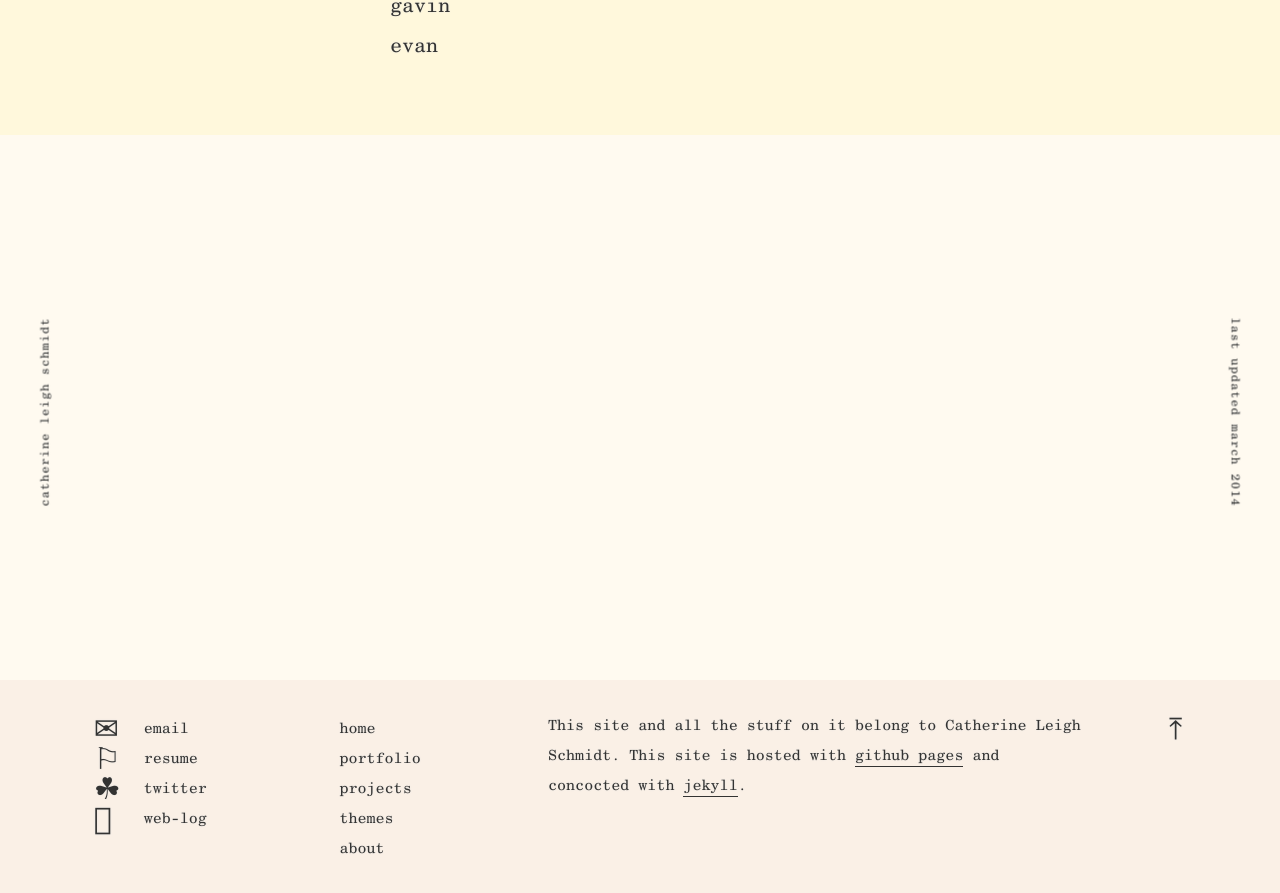
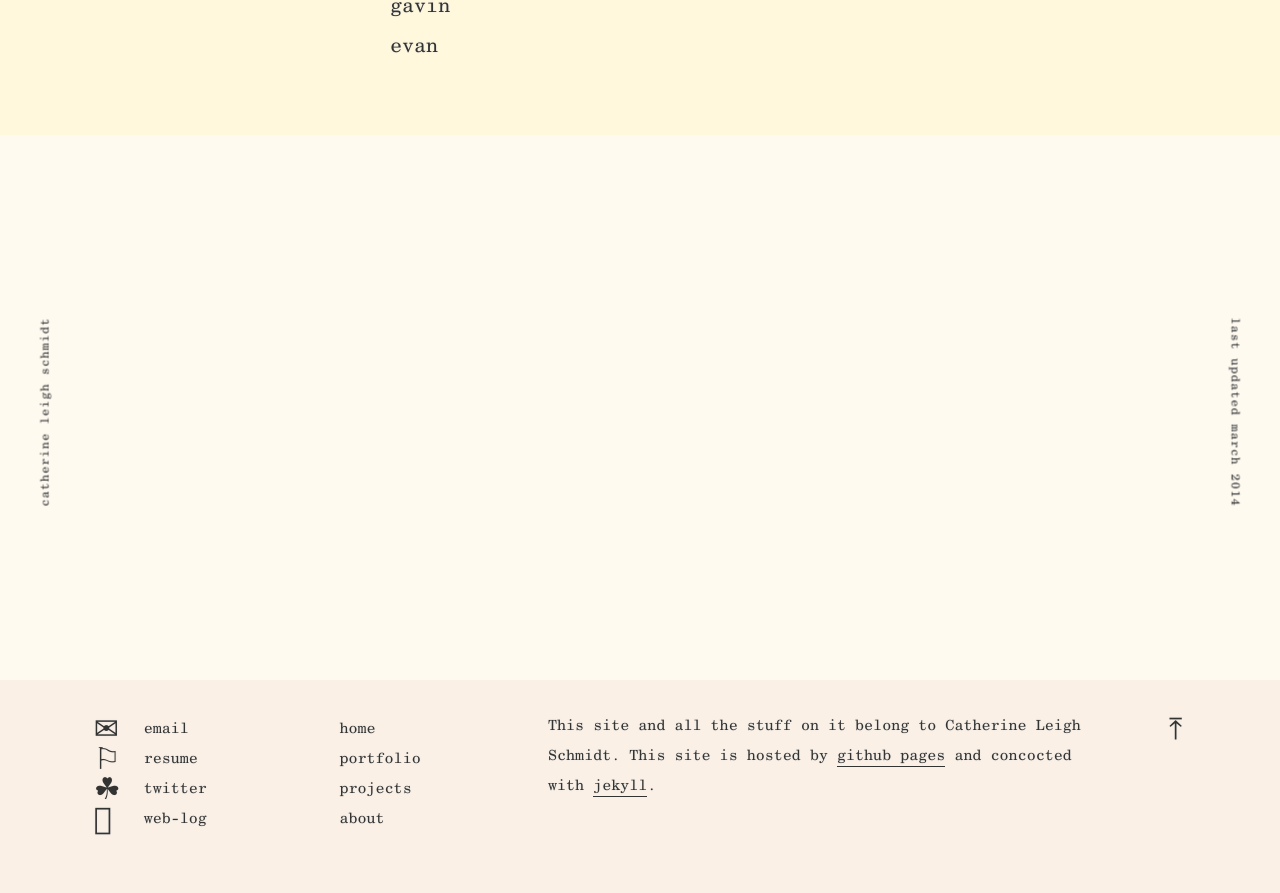
Before and after one commit to cathschmidt/cathschmidt.github.io, a Jekyll site: the page index.html, which Jekyll copies as it is, in a window 1280 px wide and 900 px high, scrolled down 2900 px. Shown: the top 893 px of the window. Built offline with Jekyll 4.4.1, drawn with Linux system fonts in a browser that asks for light colours.

Commit message:
footer links, favicon

```diff
--- a/_includes/footer.html
+++ b/_includes/footer.html
@@ -10,9 +10,9 @@
 		<ul>
 			<li><a href="http://cath.land">home</a></li>
 			<li><a href="http://cath.land/portfolio">portfolio</a></li>
-			<li><a href="http://cath.land/projects">projects</a></li>
-			<li><a href="http://cath.land/themes">themes</a></li>
-			<li><a href="http://cath.land/about">about</a></li>
+			<li><a href="http://cath.land/#two">projects</a></li>
+			<!-- <li><a href="http://cath.land/themes">themes</a></li> -->
+			<li><a href="http://cath.land/#one">about</a></li>
 		</ul>
 	</div>
 	<div id="contact">
--- a/_layouts/default.html
+++ b/_layouts/default.html
@@ -2,7 +2,7 @@
 <head>
 
 	<link rel="stylesheet" href="http://cath.land/style.css">
-	<link rel='shortcut icon' type='image/x-icon' href='favicon2.ico' />
+	<link rel='shortcut icon' type='image/x-icon' href='http://cath.land/favicon2.ico' />
 		<title>{{ page.title }}</title>
 		{% include top-js.html %}
 </head>
--- a/index.html
+++ b/index.html
@@ -144,16 +144,16 @@
 		&#10514;
 	</div>
 	<div id="attrib">
-		<p>This site and all the stuff on it belong to Catherine Leigh Schmidt. This site is hosted with <a href="http://pages.github.com/">github pages</a> and concocted with <a href="http://jekyllrb.com/Jekyll" target="_blank">jekyll</a>.
+		<p>This site and all the stuff on it belong to Catherine Leigh Schmidt. This site is hosted by <a href="http://pages.github.com/">github pages</a> and concocted with <a href="http://jekyllrb.com/Jekyll" target="_blank">jekyll</a>.
 	</div>
 
 	<div id="nav">
 		<ul>
 			<li><a href="http://cath.land">home</a></li>
 			<li><a href="http://cath.land/portfolio">portfolio</a></li>
-			<li><a href="http://cath.land/projects">projects</a></li>
-			<li><a href="http://cath.land/themes">themes</a></li>
-			<li><a href="http://cath.land/about">about</a></li>
+			<li><a href="http://cath.land/#two">projects</a></li>
+			<!-- <li><a href="http://cath.land/themes">themes</a></li> -->
+			<li><a href="http://cath.land/#one">about</a></li>
 		</ul>
 	</div>
 	<div id="contact">
@@ -167,7 +167,7 @@
 				<li><a href="mailto:cschmidt@risd.edu" target="_blank">email</a></li>
 				<li><a href="cls_resume.pdf">resume</a></li>
 				<li><a href="http://twitter.com/cathschmidt">twitter</a></li>
-				<li><a href="http://blog.cath.land/">web-log</a></li>
+				<li><a href="http://blog.cathschmidt.com/">web-log</a></li>
 			</ul>
 	</div>
 </footer>
```
Also changed, not shown: portfolio/index.html (+4 -3 lines), 14 other files.
